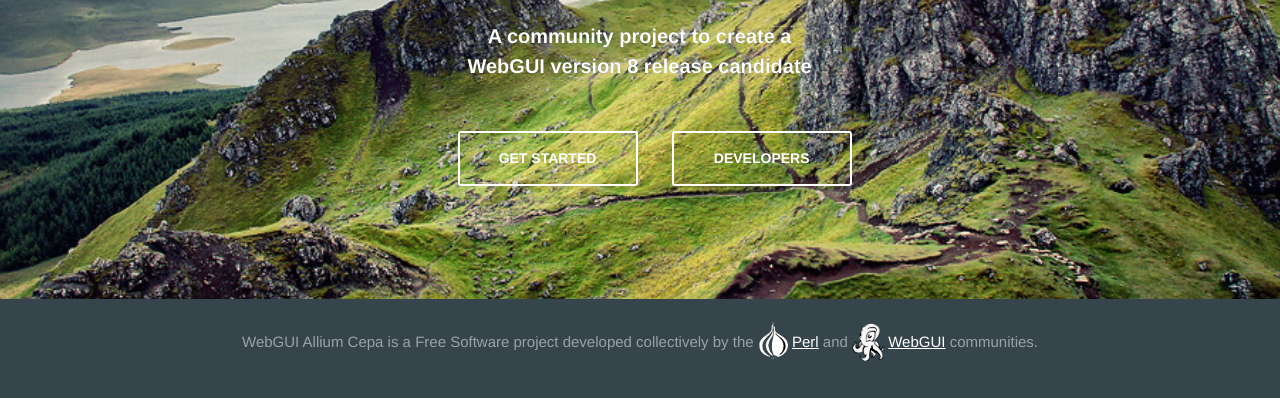
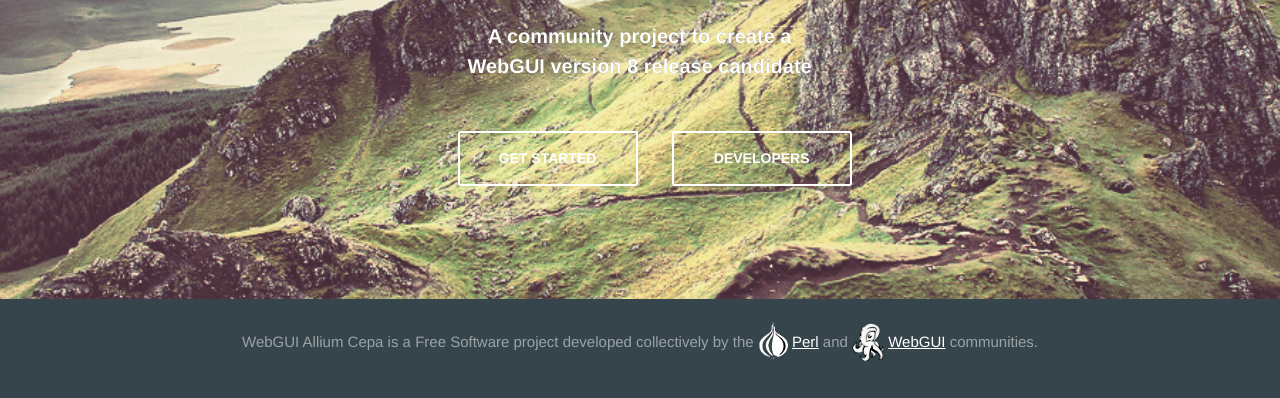
Before and after one commit to AlliumCepa/AlliumCepa.github.io, a plain HTML site: page index.html in a window 1280 px wide. Shown: the part 402-800 px from the top of the page. Drawn offline with Linux system fonts and the light colour scheme.

Commit message:
sepia, soft focus, adjusted brightness on the rocky craigs photo

```diff
--- a/css/main.css
+++ b/css/main.css
@@ -363,9 +363,9 @@ body {
 .header {
   position : relative;
   height : 600px;
-  # background : url(../img/header-bkg.jpg) center;
   # background : url(../img/rocks.jpg) center;
-  background : url(../img/craigs.jpg) center;
+  # background : url(../img/craigs.jpg) center;
+  background : url(../img/craigs5.jpg) center;
   color : #fff;
   -webkit-background-size : cover;
   -moz-background-size : cover;
```
Also changed, not shown: img/craigs2.png (added), img/craigs3.png (added), img/craigs4.png (added), img/craigs5.jpg (added), img/header-bkg.jpg (deleted), 1 other file.
